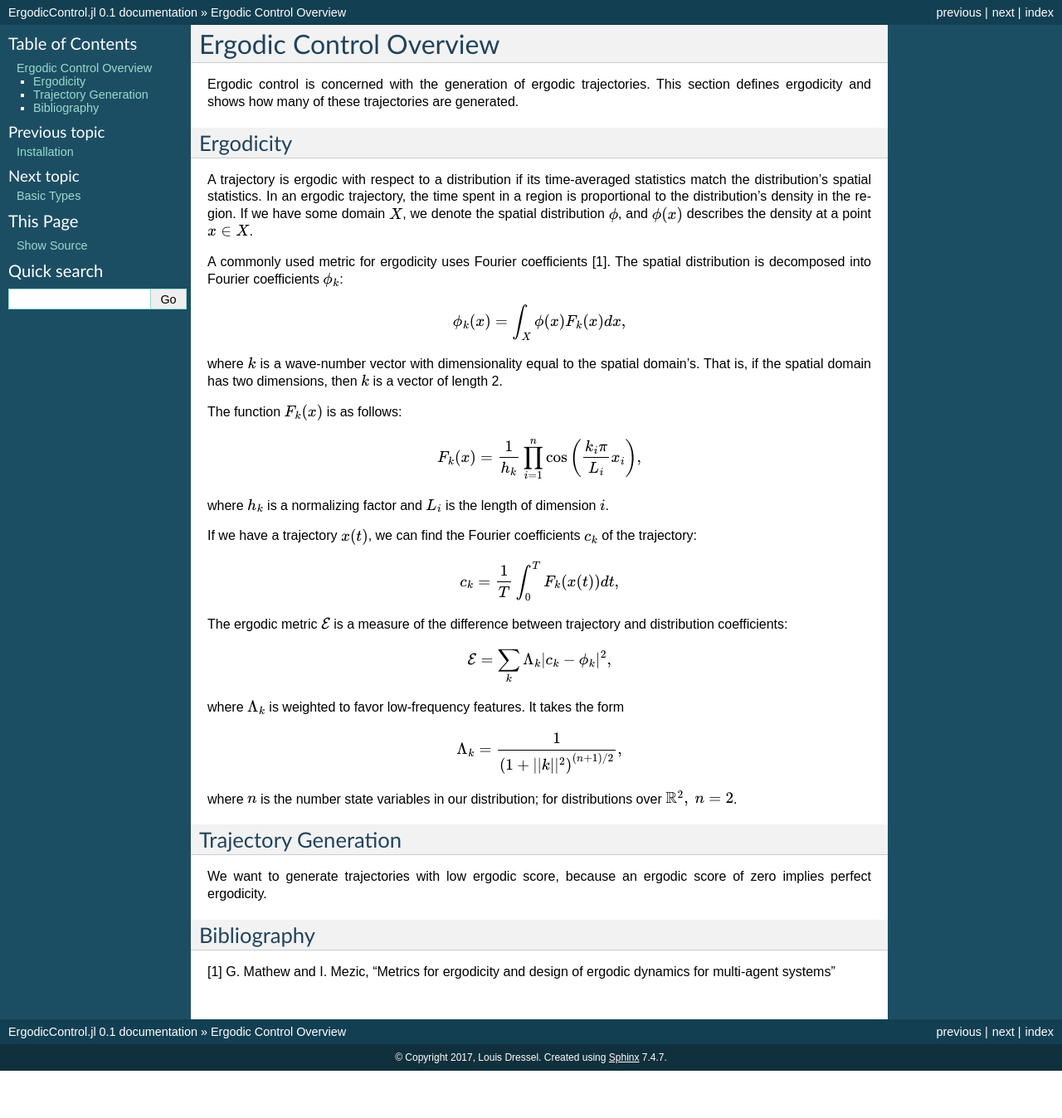
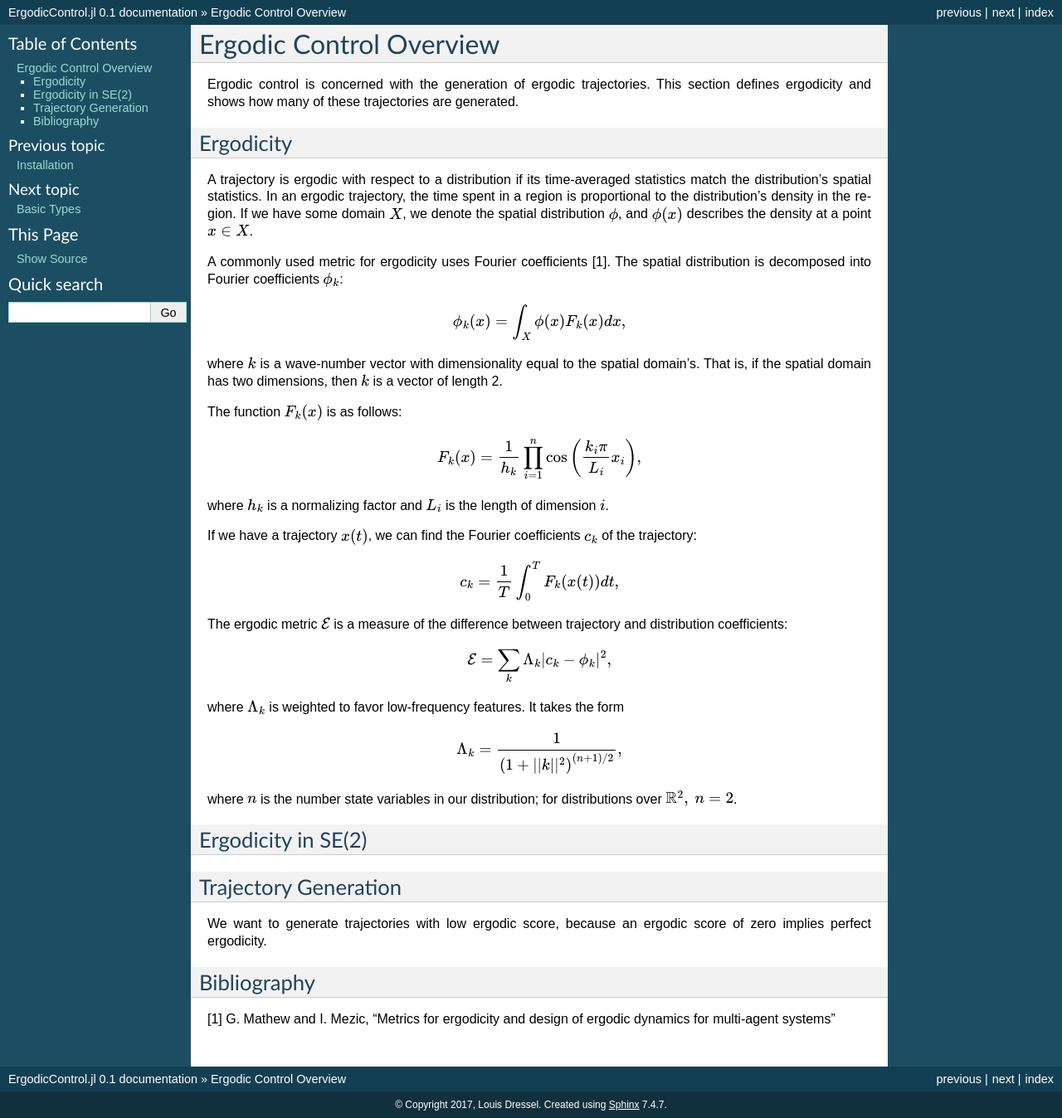
Before and after one commit to dressel/ErgodicControl.jl, a Sphinx documentation site: the page built from docs/ergodic_control.rst, in a window 1280 px wide. Shown: the whole page at 83% size. Built offline with Sphinx 7.4.7, drawn with Linux system fonts in a browser that asks for light colours; before the commit the page ends 1291 px from its top, so only the background shows below that.

Commit message:
minor doc change

```diff
--- a/docs/ergodic_control.rst
+++ b/docs/ergodic_control.rst
@@ -39,6 +39,10 @@ where :math:`\Lambda_k` is weighted to favor low-frequency features. It takes th
 where :math:`n` is the number state variables in our distribution; for distributions over :math:`\mathbb{R}^2,\ n = 2`.
 
 
+Ergodicity in SE(2)
+=====================
+
+
 Trajectory Generation
 ======================
 We want to generate trajectories with low ergodic score, because an ergodic score of zero implies perfect ergodicity.
```
